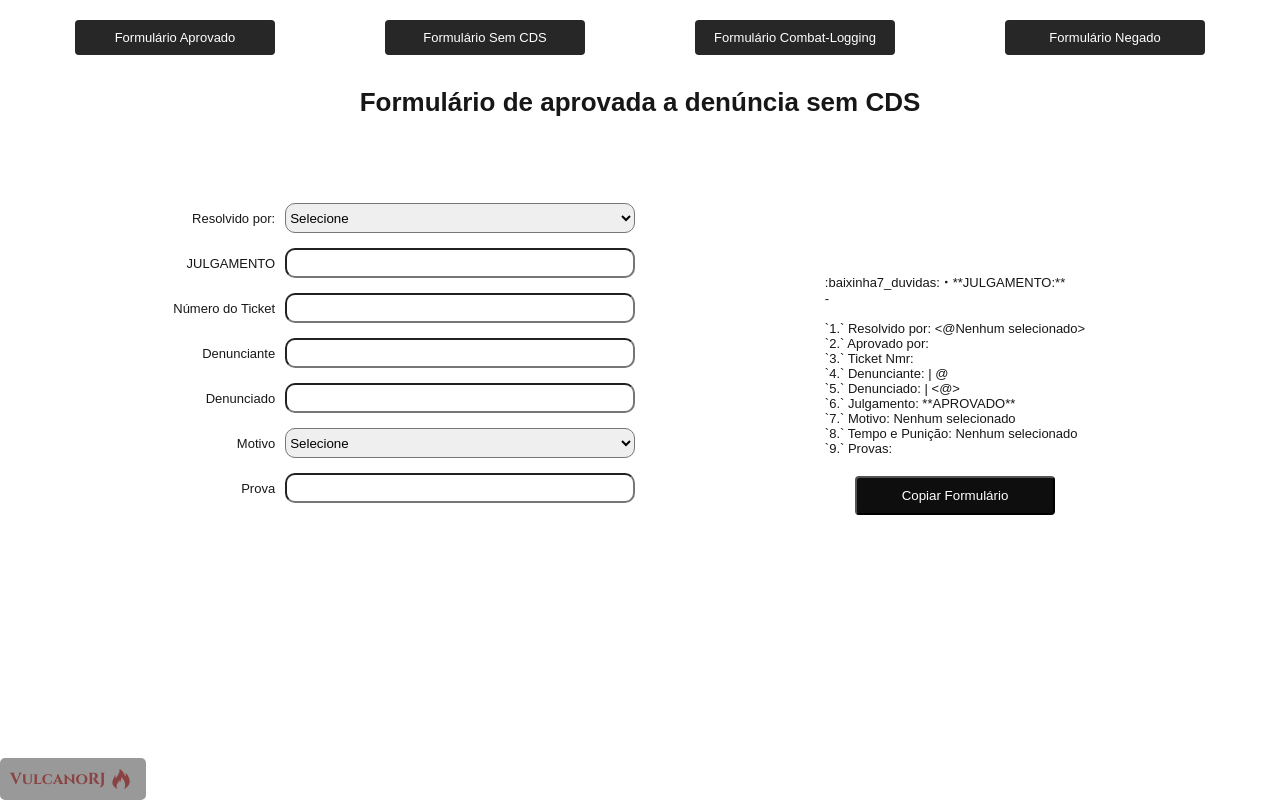
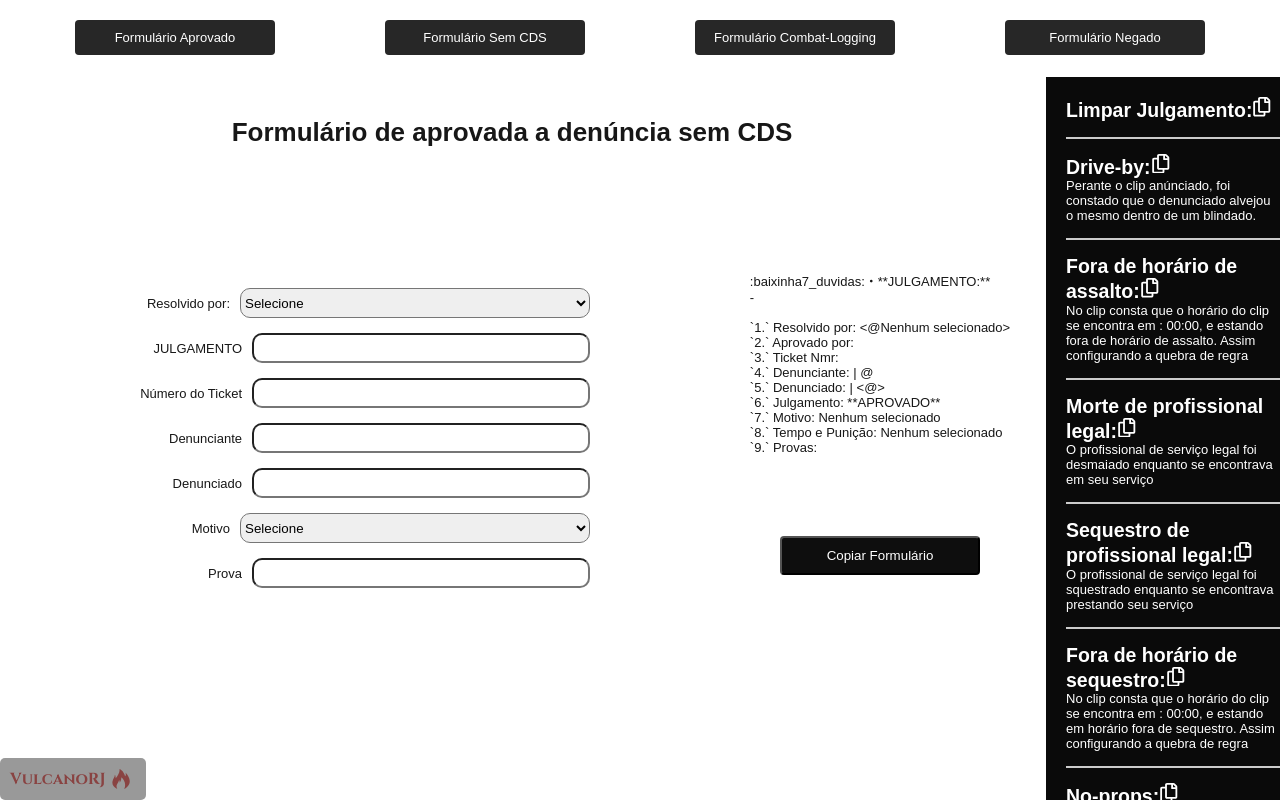
Before and after one commit to ArthurVSCMoraes/nova-era-form-staff, a Next.js app: page /FormWithNoCds in a window 1280 px wide. Built offline with nearby package versions, Linux system fonts and the light colour scheme.

Commit message:
Uptade off text for forms inthe pages

```diff
--- a/src/data/textsForForms.js
+++ b/src/data/textsForForms.js
@@ -1,21 +1,23 @@
 const textForms = [
-    { id: 1, result: "aproove", title:"Drive-by", Text: "Perante o clip anúnciado, foi constado que o denunciado alvejou o mesmo dentro de um blindado." },
-    { id: 2, result: "aproove", title:"Fora de horário de assalto", Text: "No clip consta que o horário do clip se encontra em : 00:00, e estando fora de horário de assalto. Assim configurando a quebra de regra" },
-    { id: 3, result: "denied", title:"Clip Insuficiente", Text: "Ticket negado por tamanho do clip não ser suficiente para comprovação da denúncia, assim impossibilitando correta avaliação." },
-    { id: 4, result: "denied", title:"Clip sem id", Text: "Estarei negando por não constar em clip id do denúnciado, assim impossibilitando a identificação." },
-    { id: 5, result: "denied", title:"Inatividade", Text: "Estarei negando o ticket por inatividade do autor." },
-    { id: 6, result: "denied", title:"Sem log", Text: "Não consta registros dessa morte envolvendo quem está sendo denunciado, com isso não se dá para poder fazer a correta identificação do mesmo. Sendo assim, não é possível validar a denúncia." },
-    { id: 7, result: "denied", title:"Abandono", Text: "O autor decidiu abandonar o ticket" },
-    { id: 8, result: "denied", title:"Autor desistiu", Text: "O autor decidiu não prosseguir com a denúncia" },
-    { id: 9, result: "denied", title:"Clip não disponivel", Text: "Após enviar a denúncia o clip se encontra indisponivel" },
-    { id: 10, result: "aproove", title:"Morte de profissional legal", Text: "O profissional de serviço legal foi desmaiado enquanto se encontrava em seu serviço" },
-    { id: 11, result: "aproove", title:"sequestro de profissional legal", Text: "O profissional de serviço legal foi squestrado enquanto se encontrava prestando seu serviço" },
-    { id: 12, result: "aproove", title:"Fora de horário de sequestro", Text: "No clip consta que o horário do clip se encontra em : 00:00, e estando em horário fora de sequestro. Assim configurando a quebra de regra" },
-    { id: 13, result: "aproove", title:"No-props", Text: "No clip consta que ocorre a falta de props como segue os prints" },
-    { id: 14, result: "aproove", title:"Combatlogging", Text: "O mesmo enquanto estava na ação ou desmaido, quitou para assim evitar o loot." },
-    { id: 15, result: "aproove", title:"loot indevido a policial", Text: "O player denunciado 0 cometeu Loot Indevido ao lootear o player denunciante 0 em uma ação de rua, já que o mesmo é policial" },
-    { id: 16, result: "aproove", title:"Darkrp", Text: "Em clip da para se constatar com exatidão que o denunciado proferiu palavras de cunho preconceituoso assim configurando DarkRp" },
-    { id: 17, result: "aproove", title:"Invasão a dp", Text: "Perante as provas apresentadas foi constadada que o denunciado invadiu um base policial, que indepentende do intuito configura como regra de regra gravissima" }
+    { id: 1, result: "aproove", title: "Limpar Julgamento", Text: "" },
+    { id: 2, result: "denied", title: "Limpar Julgamento", Text: "" },
+    { id: 3, result: "aproove", title: "Drive-by", Text: "Perante o clip anúnciado, foi constado que o denunciado alvejou o mesmo dentro de um blindado." },
+    { id: 4, result: "aproove", title: "Fora de horário de assalto", Text: "No clip consta que o horário do clip se encontra em : 00:00, e estando fora de horário de assalto. Assim configurando a quebra de regra" },
+    { id: 5, result: "denied", title: "Clip Insuficiente", Text: "Ticket negado por tamanho do clip não ser suficiente para comprovação da denúncia, assim impossibilitando correta avaliação." },
+    { id: 6, result: "denied", title: "Clip sem id", Text: "Estarei negando por não constar em clip id do denúnciado, assim impossibilitando a identificação." },
+    { id: 7, result: "denied", title: "Inatividade", Text: "Estarei negando o ticket por inatividade do autor." },
+    { id: 8, result: "denied", title: "Sem log", Text: "Não consta registros dessa morte envolvendo quem está sendo denunciado, com isso não se dá para poder fazer a correta identificação do mesmo. Sendo assim, não é possível validar a denúncia." },
+    { id: 9, result: "denied", title: "Abandono", Text: "O autor decidiu abandonar o ticket" },
+    { id: 10, result: "denied", title: "Autor desistiu", Text: "O autor decidiu não prosseguir com a denúncia" },
+    { id: 11, result: "denied", title: "Clip não disponivel", Text: "Após enviar a denúncia o clip se encontra indisponivel" },
+    { id: 12, result: "aproove", title: "Morte de profissional legal", Text: "O profissional de serviço legal foi desmaiado enquanto se encontrava em seu serviço" },
+    { id: 13, result: "aproove", title: "Sequestro de profissional legal", Text: "O profissional de serviço legal foi squestrado enquanto se encontrava prestando seu serviço" },
+    { id: 14, result: "aproove", title: "Fora de horário de sequestro", Text: "No clip consta que o horário do clip se encontra em : 00:00, e estando em horário fora de sequestro. Assim configurando a quebra de regra" },
+    { id: 15, result: "aproove", title: "No-props", Text: "No clip consta que ocorre a falta de props como segue os prints" },
+    { id: 16, result: "aproove", title: "Combatlogging", Text: "O mesmo enquanto estava na ação ou desmaido, quitou para assim evitar o loot." },
+    { id: 17, result: "aproove", title: "Loot indevido a policial", Text: "O player denunciado 0 cometeu Loot Indevido ao lootear o player denunciante 0 em uma ação de rua, já que o mesmo é policial" },
+    { id: 18, result: "aproove", title: "Darkrp", Text: "Em clip da para se constatar com exatidão que o denunciado proferiu palavras de cunho preconceituoso assim configurando DarkRp" },
+    { id: 19, result: "aproove", title: "Invasão a dp", Text: "Perante as provas apresentadas foi constadada que o denunciado invadiu um base policial, que indepentende do intuito configura como regra de regra gravissima" }
 ];
 
 export default textForms;
--- a/src/pages/FormNegative.js
+++ b/src/pages/FormNegative.js
@@ -200,7 +200,6 @@ const VerticalLine = styled.div`
 `;
 
 const TextBarDiv = styled.div`
-  padding-top: 77px; /* Padding-top para ajustar com a altura do NavBar */
   overflow-y: auto; /* Permite rolagem se o conteúdo exceder a altura */
   border-left: solid white 2px;
 `;
--- a/src/pages/FormWithNoCds.js
+++ b/src/pages/FormWithNoCds.js
@@ -3,6 +3,7 @@ import styled from "styled-components";
 import NavBar from "../components/navBar";
 import staffResp from "../data/staffResp";
 import Copyrigth from "@/components/copyrigth";
+import TextBar from "@/components/TextBar";
 
 export default function FormWithNoCds() {
     const [selectedStaff, setSelectedStaff] = useState("");
@@ -34,10 +35,8 @@ export default function FormWithNoCds() {
         { id: 18, law: "41.4 - INVASÃO A DP", pena: "@ban" }
     ];
 
-    // Refs para acessar o conteúdo da tag <p>
     const pRef = useRef(null);
 
-    // Função para copiar o texto
     const copyToClipboard = async () => {
         try {
             if (pRef.current) {
@@ -49,6 +48,11 @@ export default function FormWithNoCds() {
             console.log('Falha ao copiar o texto', err);
         }
     };
+
+    const handleTextSelect = (text) => {
+        setJudgment(text);
+    };
+
     const handleJudgmentChange = (event) => setJudgment(event.target.value);
     const handleTicketNumberChange = (event) => setTicketNumber(event.target.value);
     const handleStaffChange = (event) => setSelectedStaff(event.target.value);
@@ -59,10 +63,11 @@ export default function FormWithNoCds() {
 
     return (
         <>
-            <div>
             <NavBar />
-                <TiltePage>Formulário de aprovada a denúncia sem CDS</TiltePage>
+            <DivGridForm>
                 <MainDivHome>
+                    <TitlePage>Formulário de aprovada a denúncia sem CDS</TitlePage>
+                    <DivForm>
                         <FormDiv>
                             <form>
                                 <FormGroup>
@@ -96,9 +101,9 @@ export default function FormWithNoCds() {
                                     <LabelForm>Motivo</LabelForm>
                                     <SelectInput id="punishment" name="punishmentSelect" onChange={handlePunishmentChange} value={selectPunishment}>
                                         <option value="">Selecione</option>
-                                    {punishment.map((punishment) => (
-                                        <option key={punishment.id} value={punishment.id}>
-                                            {punishment.law}
+                                        {punishment.map((pun) => (
+                                            <option key={pun.id} value={pun.id}>
+                                                {pun.law}
                                             </option>
                                         ))}
                                     </SelectInput>
@@ -111,7 +116,7 @@ export default function FormWithNoCds() {
                         </FormDiv>
                         <VerticalLine />
                         <FormAproveResult>
-                        <p ref={pRef}>
+                            <FormResult ref={pRef}>
                                 :baixinha7_duvidas:・**JULGAMENTO:**<br />
                                 - {judgment} <br /> <br />
                                 `1.` Resolvido por: &lt;@{staffResp.find(staff => staff.id === parseInt(selectedStaff))?.discId || "Nenhum selecionado"}&gt;<br />
@@ -123,32 +128,49 @@ export default function FormWithNoCds() {
                                 `7.` Motivo: {punishment.find(pun => pun.id === parseInt(selectPunishment))?.law || "Nenhum selecionado"}<br />
                                 `8.` Tempo e Punição: {punishment.find(pun => pun.id === parseInt(selectPunishment))?.pena || "Nenhum selecionado"}<br />
                                 `9.` Provas: {evidence}
-                        </p>
+                            </FormResult>
                             <ButtonToCopy onClick={copyToClipboard}>Copiar Formulário</ButtonToCopy>
                         </FormAproveResult>
+                    </DivForm>
                 </MainDivHome>
-            </div>
-            <Copyrigth/>
+                    <TextBarDiv>
+                        <TextBar filter='aproove' onTextSelect={handleTextSelect} />
+                    </TextBarDiv>
+            </DivGridForm>
+            <Copyrigth />
         </>
     );
 }
 
-const TiltePage = styled.h1`
+const TitlePage = styled.h1`
   text-align: center;
-  padding: 10px 0px;
+  padding: 10px 0;
+`;
+
+const DivGridForm = styled.div`
+  display: grid;
+  grid-template-columns: 80vw 20vw;
+  gap: 20px;
+  width: 100vw;
+  height: calc(100vh - 77px);
 `;
 
 const MainDivHome = styled.div`
+  display: flex;
+  flex-direction: column;
+  padding: 30px;
+  overflow: auto; /* Adiciona rolagem se necessário */
+`;
+const DivForm = styled.div`
+  display: flex;
+  flex-direction: row;
   padding: 50px;
-  display: flex;
-  justify-content: space-around;
 `;
-
 const FormDiv = styled.div`
   display: flex;
   flex-direction: column;
-  width: 600px;
   padding-top: 25px;
+    justify-content: space-evenly;
 `;
 
 const FormGroup = styled.div`
@@ -182,12 +204,15 @@ const FormAproveResult = styled.div`
   min-width: 500px;
   border: solid white 3px;
   border-radius: 20px;
-  margin: 25px;
   display: flex;
-  justify-content: center;
+justify-content: space-evenly;
   align-content: center;
   align-items: center;
   flex-direction: column;
+`;
+
+const FormResult = styled.p`
+  max-width: 450px;
 `;
 
 const ButtonToCopy = styled.button`
@@ -199,9 +224,9 @@ const ButtonToCopy = styled.button`
   text-align: center;
   text-decoration: none;
   border-radius: 4px;
-  width: 100%; /* Faz com que cada link ocupe toda a largura disponível */
-  max-width: 200px; /* Define um limite máximo de largura para cada botão */
-  box-sizing: border-box; /* Inclui padding e border no cálculo da largura total */
+  width: 100%;
+  max-width: 200px;
+  box-sizing: border-box;
   &:hover {
     background-color: #f8f8ff;
     color: #0e0e0e;
@@ -212,7 +237,12 @@ const VerticalLine = styled.div`
   width: 5px;
   background-color: white;
   height: 400px;
-  margin: 25px 20px; /* Ajuste a margem para dar espaço entre a linha e os outros componentes */
+  margin: 25px 20px;
   border-radius: 20px;
   padding-top: 25px;
 `;
+
+const TextBarDiv = styled.div`
+  overflow-y: auto;
+  border-left: solid white 2px;
+`;
```
Also changed, not shown: src/functions/logTrasformDisconnect.js (added, +24 -0 lines), src/pages/combatLog.js (+42 -12 lines), src/pages/index.js (+8 -1 lines), 1 other file (tests, documents, lock files or other folders). Lines whose indentation alone changed are shown as unchanged.
